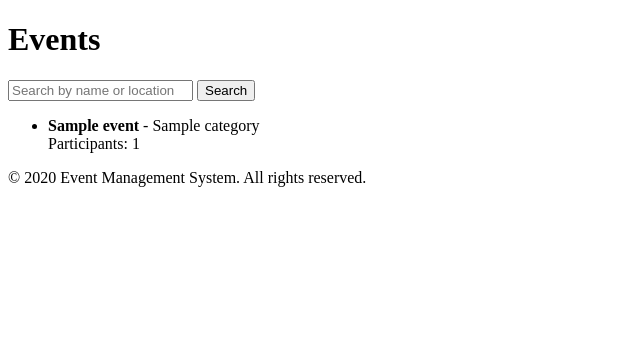
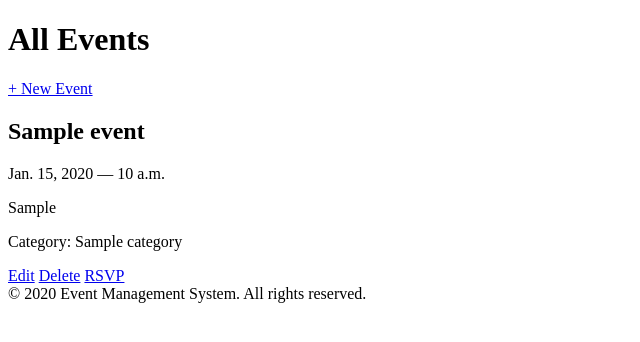
Before and after one commit to shehabuddin380/assignment-2-, a Django app: template tasks/templates/tasks/event_list.html in a window 1280 px wide. Shown: the part 115-457 px from the top of the page, without its empty margins (0-640 px from the left). Run offline with Django 5.2, Linux system fonts and the light colour scheme; tables that the repository leaves empty hold one stand-in row (values such as "Sample post"); the template is opened without the code that fills it: values that come from a table or form of the project are taken from there, most other values are stand-ins (such as "Sample title", 1, 10 or a date in 2020).

Commit message:
fix and update event_list.html

```diff
--- a/tasks/templates/tasks/event_list.html
+++ b/tasks/templates/tasks/event_list.html
@@ -1,20 +1,27 @@
-{% extends 'tasks/base.html' %}
-{% block title %}Events{% endblock %}
+{% extends "tasks/base.html" %}
+{% block title %}All Events{% endblock %}
+
 {% block content %}
-<h1 class="text-2xl font-bold mb-4">Events</h1>
-<form method="get" class="mb-4">
-    <input type="text" name="q" placeholder="Search by name or location" value="{{ search }}"
-class="p-2 border rounded w-1/3">
-    <button class="bg-blue-500 text-white px-4 py-2 rounded">Search</button>
-</form>
-<ul>
+<div class="flex justify-between items-center mb-4">
+    <h1 class="text-2xl font-bold">All Events</h1>
+    <a href="{% url 'event_create' %}" class="bg-blue-600 text-white px-4 py-2 rounded hover:bg-blue-700">+ New Event</a>
+</div>
+
+<div class="grid grid-cols-1 md:grid-cols-2 lg:grid-cols-3 gap-4">
     {% for event in events %}
-    <li class="mb-2 p-4 border bg-white rounded shadow">
-        <strong>{{ event.name }}</strong> - {{ event.category.name }}<br>
-        Participants: {{ event.participants.count }}
-    </li>
+    <div class="bg-white rounded shadow p-4">
+        <h2 class="text-lg font-semibold">{{ event.name }}</h2>
+        <p class="text-sm text-gray-600">{{ event.date }} — {{ event.time }}</p>
+        <p class="text-sm text-gray-600">{{ event.location }}</p>
+        <p class="text-sm text-gray-500 mt-1">Category: {{ event.category.name }}</p>
+        <div class="mt-3 flex space-x-3">
+            <a href="{% url 'event_edit' event.pk %}" class="text-blue-600 hover:underline">Edit</a>
+            <a href="{% url 'event_delete' event.pk %}" class="text-red-600 hover:underline">Delete</a>
+            <a href="{% url 'rsvp_event' event.pk %}" class="text-green-600 hover:underline">RSVP</a>
+        </div>
+    </div>
     {% empty %}
-    <li>No events found.</li>
+    <p class="text-gray-500">No events yet.</p>
     {% endfor %}
-</ul>
+</div>
 {% endblock %}
```
